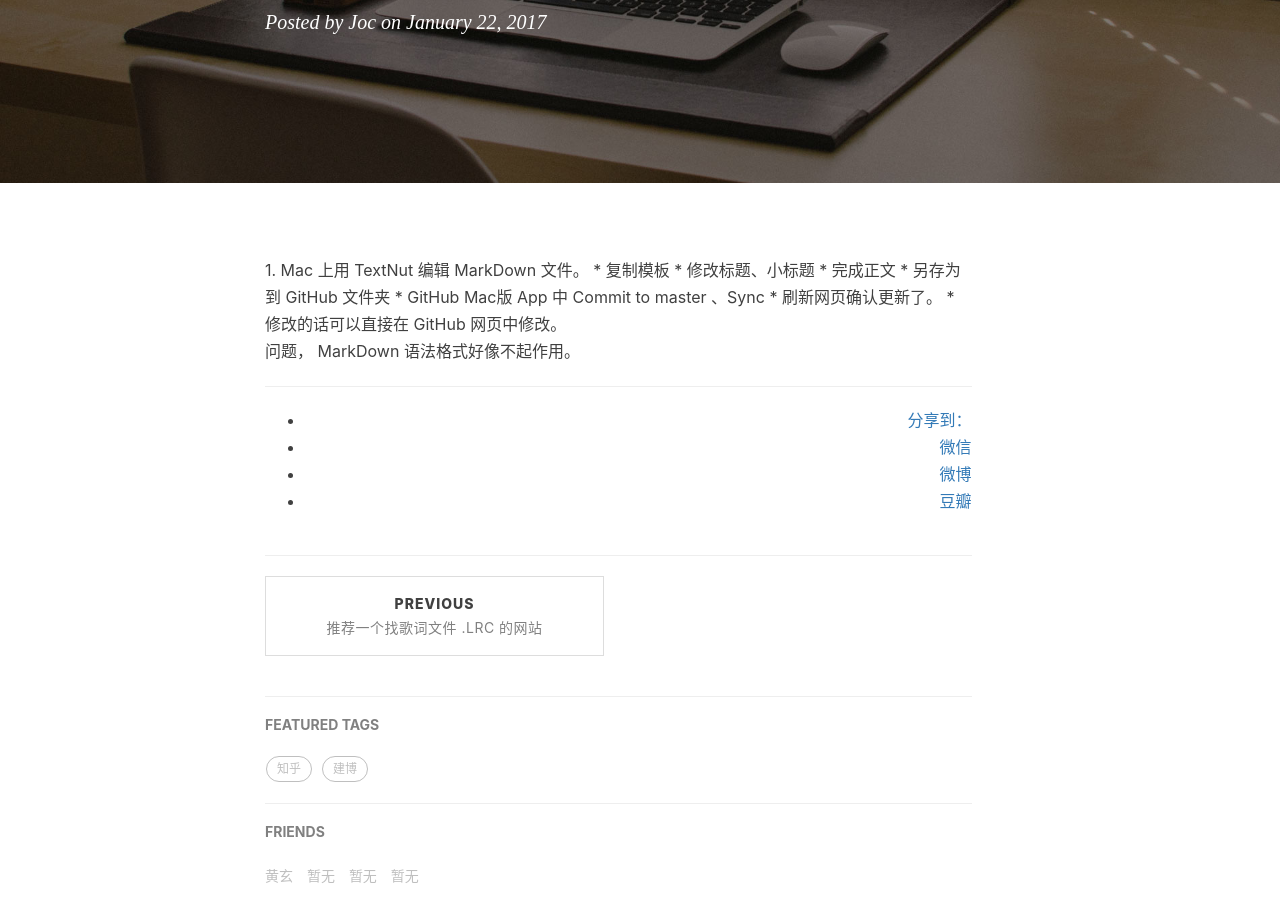
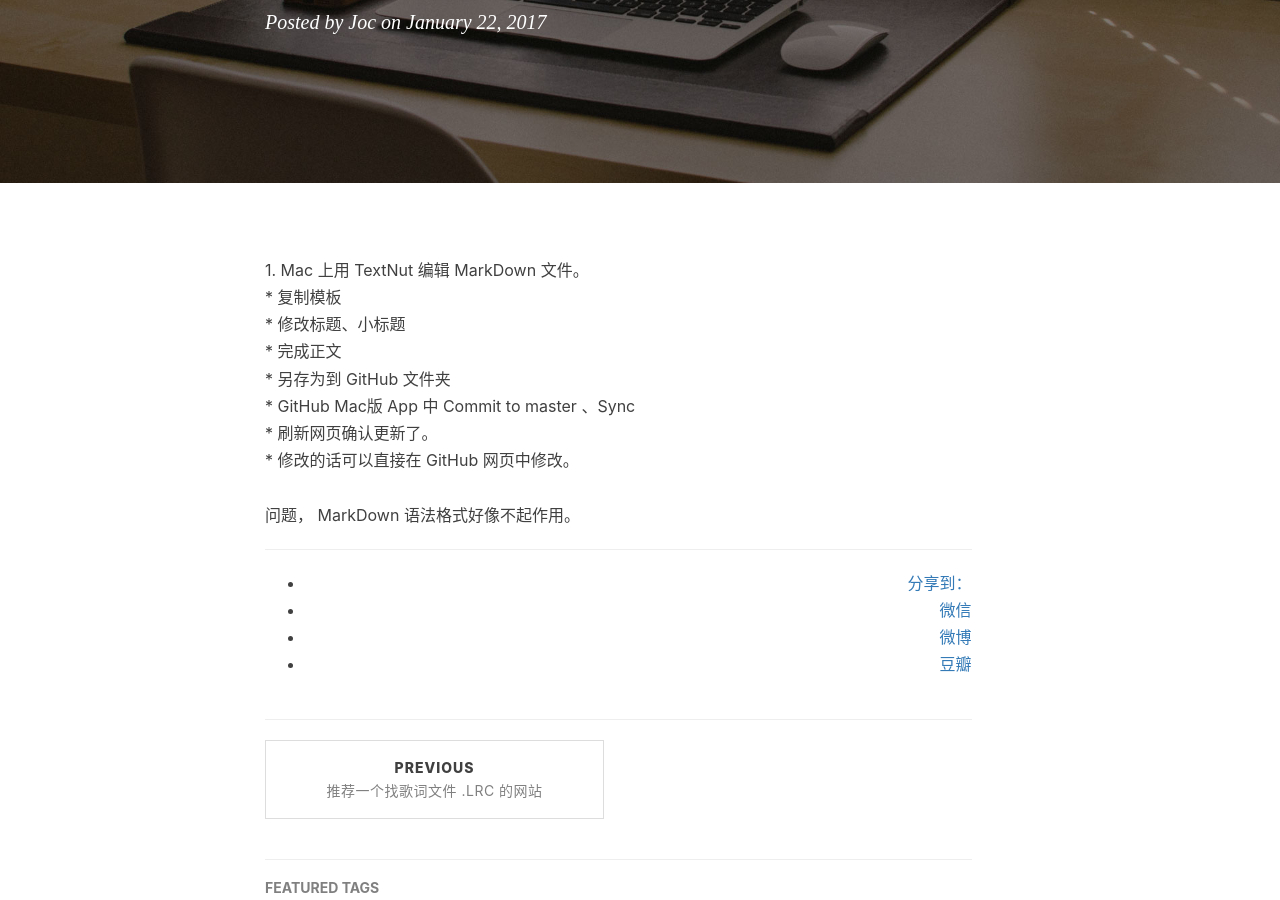
Before and after one commit to joc2422/jttt.github.io, a Jekyll site: the page built from _posts/2017-01-22-04.markdown, in a window 1280 px wide and 900 px high, scrolled down 340 px. Built offline with Jekyll 4.4.1, drawn with Linux system fonts in a browser that asks for light colours; nearby versions of some CDN libraries; comment, search, counter and statistics services are not loaded.

Commit message:
第四篇文章修改

```diff
--- a/_posts/2017-01-22-04.markdown
+++ b/_posts/2017-01-22-04.markdown
@@ -16,13 +16,14 @@ tags:
 <br>
 <br>
 1. Mac 上用 TextNut 编辑 MarkDown 文件。
-* 复制模板
-* 修改标题、小标题
-* 完成正文
-* 另存为到 GitHub 文件夹
-* GitHub Mac版 App 中 Commit to master 、Sync
-* 刷新网页确认更新了。
-* 修改的话可以直接在 GitHub 网页中修改。
+<br>* 复制模板
+<br>* 修改标题、小标题
+<br>* 完成正文
+<br>* 另存为到 GitHub 文件夹
+<br>* GitHub Mac版 App 中 Commit to master 、Sync
+<br>* 刷新网页确认更新了。
+<br>* 修改的话可以直接在 GitHub 网页中修改。
+<br>
 <br>问题， MarkDown 语法格式好像不起作用。
 <br>
 
```
